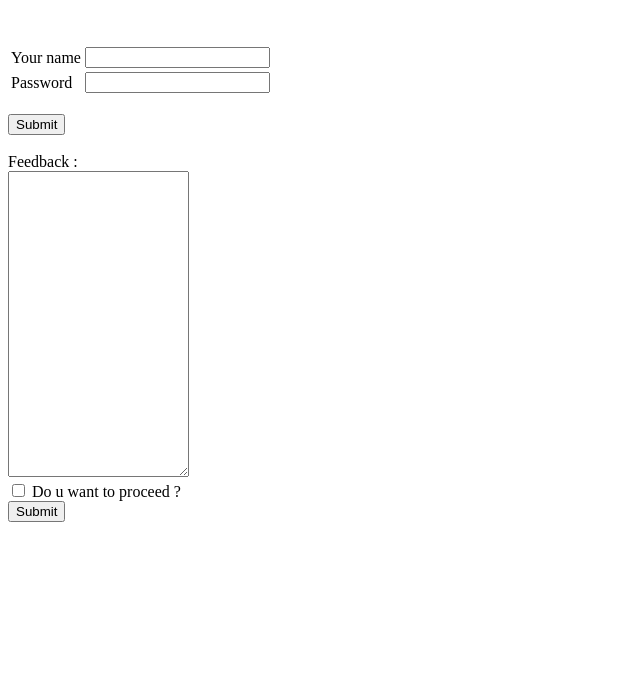
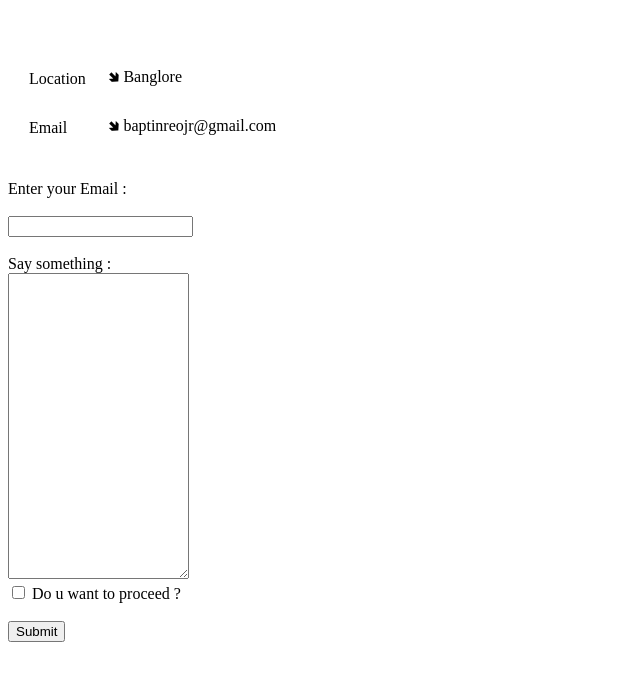
Before and after one commit to Riojr1994/website, a plain HTML site: page contact.html in a window 1280 px wide. Shown: the whole page, without its empty margins (0-640 px from the left). Drawn offline with Linux system fonts and the light colour scheme.

Commit message:
commit 1

```diff
--- a/contact.html
+++ b/contact.html
@@ -6,28 +6,30 @@
 </head>
 <body>
 <form class="" action="index.html" method="post">
-<table>
+<table cellspacing="20">
 <tr>
-<td><label> Your name  </label></td>
-<td><input type="text" name="" value=""></td> <br> <br>
+<td><label> Location  </label></td>
+<td> 🢆 Banglore </td> <br> <br>
 </tr>
 <tr>
-<td><label>   Password    </label> </td>
-<td><input type="password" name="" value=""></td>
+<td><label>   Email   </label> </td>
+<td><label>   🢆 baptinreojr@gmail.com   </label></td>
 </tr>
 </table>
 </form>
 <br>
-<input type="submit" name="" >
+<label>   Enter your Email :  </label> <br><br>
+<input type="email">
 <br>
  <br>
- <label> Feedback : </label>
+ <label> Say something : </label>
  <br>
 <textarea name="" rows="20" cols=""></textarea> <br>
 <input type="checkbox" name="" value="">
 <label> Do u want to proceed ? </label>
 <br>
-<input type="submit" width="30">
+<br>
+<input type="submit">
 </form>
 </body>
 </html>
```
Also changed, not shown: index.html (+8 -14 lines).
